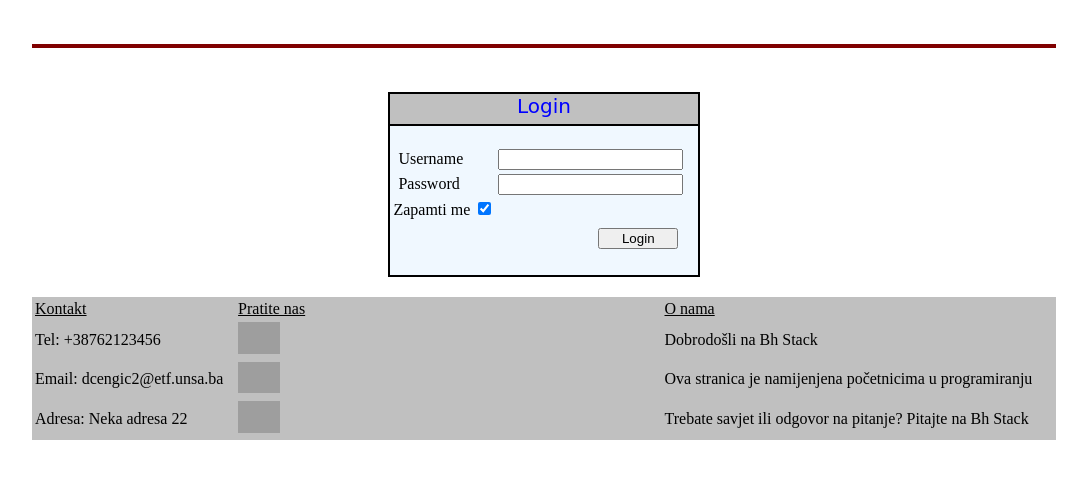
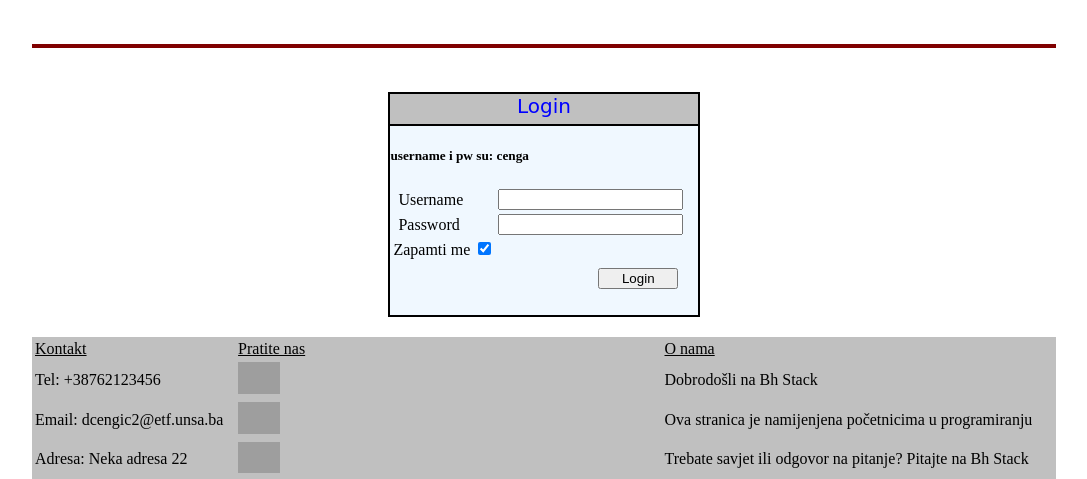
Before and after one commit to cenga/StackOverflow, a PHP site: page /Login.php in a window 1280 px wide. Shown: the part 118-597 px from the top of the page, without its empty margins (96-1183 px from the left). Run offline with PHP 8.4, Linux system fonts and the light colour scheme; grey boxes are pictures that could not be loaded.

Commit message:
Spirala3

```diff
--- a/Naslovna/Login.php
+++ b/Naslovna/Login.php
@@ -32,6 +32,7 @@
 
     <form action="index.php" method="post" id="forma">
         <p class="naslovForme">Login</p>
+        <h5>username i pw su: cenga</h5>
         <table>
             <tr>
                 <td><label  id="lusername">Username</label></td>
--- a/Naslovna/SaveQuestion.php
+++ b/Naslovna/SaveQuestion.php
@@ -1,5 +1,5 @@
 <?php
-
+date_default_timezone_set('Europe/Sarajevo');
 validiraj();
 
 function validiraj(){
```
